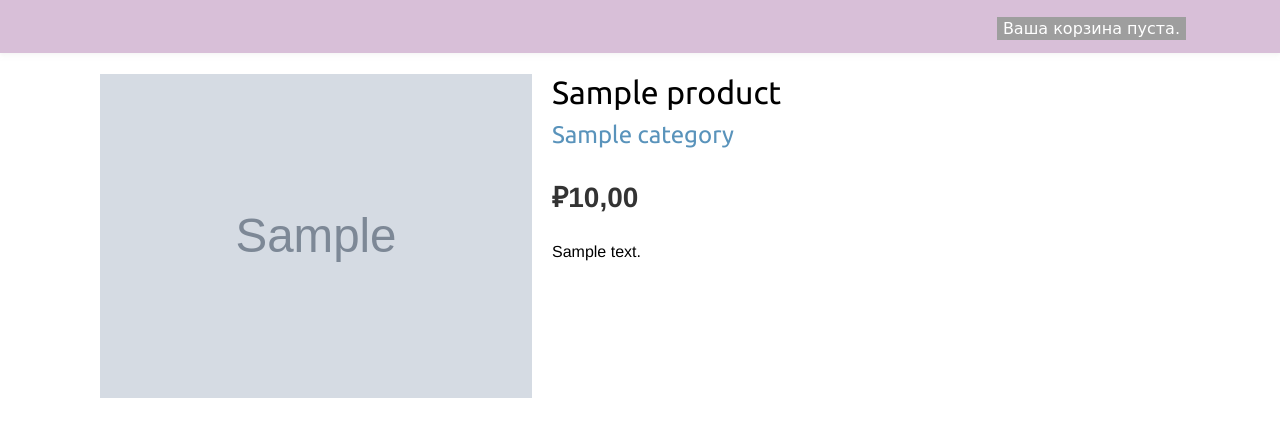
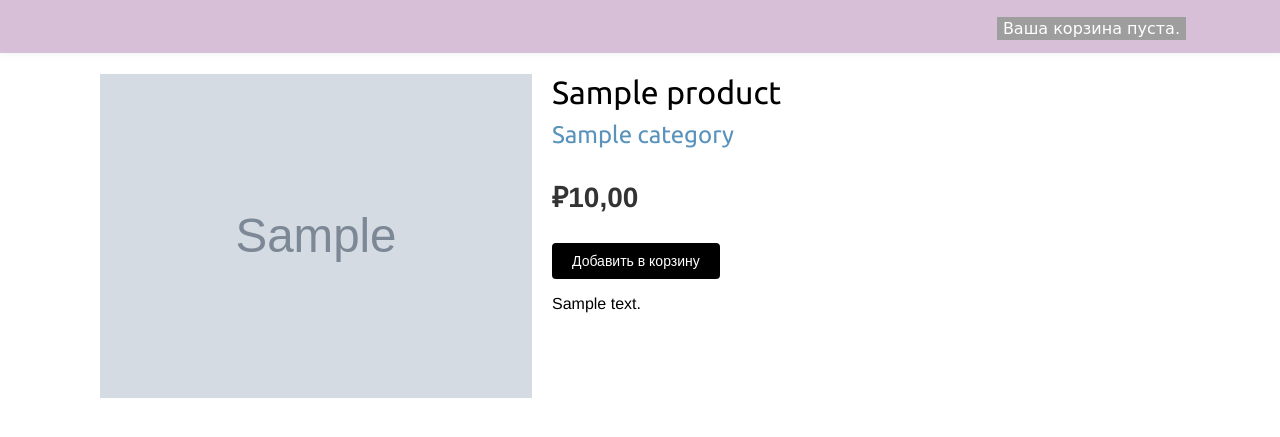
Before and after one commit to saharovartur/shop_joystick_jungle, a Django app: a page that uses templates/shop/product/detail.html in a window 1280 px wide. Shown: the part 75-512 px from the top of the page. Run offline with Django 4.2, Linux system fonts and the light colour scheme; tables that the repository leaves empty hold one stand-in row (values such as "Sample post"); grey boxes marked "Sample" are stand-in pictures; grey boxes are pictures that could not be loaded.

Commit message:
добавил форму "добавления" товара в корзину

```diff
--- a/templates/shop/product/detail.html
+++ b/templates/shop/product/detail.html
@@ -14,6 +14,11 @@
       </a>
     </h2>
     <p class="price">₽{{ product.price }}</p>
+    <form action="{% url 'cart:cart_add' product.id %}" method="post">
+      {{ cart_product_form }}
+      {% csrf_token %}
+      <input type="submit" value="Добавить в корзину">
+    </form>
       {{ product.description|linebreaks }}
   </div>
 {% endblock %}
```
